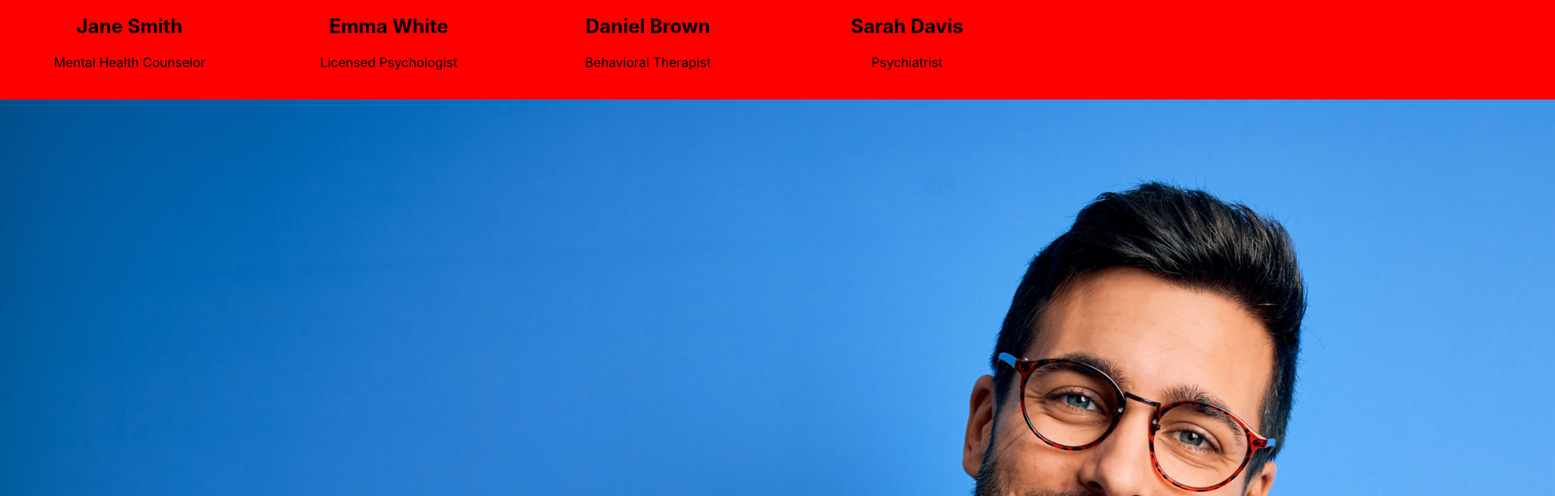
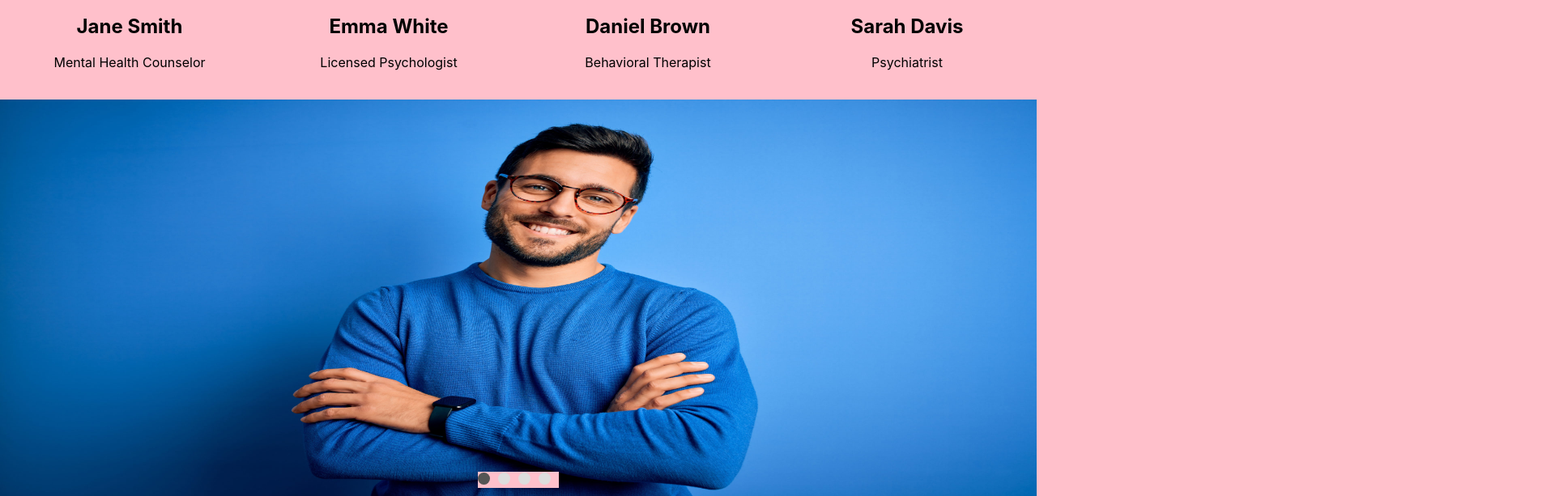
Before and after one commit to altina2801/LabKurs1, a React (Create React App) app: page / in a window 1280 px wide. Shown: the part 1703-2316 px from the top of the page at 81% size, 1920 px wide, since content can reach past the window. Built offline with nearby package versions, Linux system fonts and the light colour scheme; the HTML template or start-up script is replaced by a standard one.

Commit message:
slider update

```diff
--- a/src/components/footer.js
+++ b/src/components/footer.js
@@ -1,4 +1,4 @@
-import "../css/navbar.css";
+import "../css/footer.css";
 
 
 
--- a/src/components/home.js
+++ b/src/components/home.js
@@ -7,7 +7,7 @@ import img105 from '../images/105.png';
 /*import img106 from '../images/106.png';*/
 
 function Home() {
-  const [currentSlide, setCurrentSlide] = useState(0);
+
   const teamMembers = [
     { name: 'Jane Smith', position: ' Mental Health Counselor', image: img102 },
     { name: 'Emma White', position: ' Licensed Psychologist', image: img103 },
@@ -15,18 +15,8 @@ function Home() {
     { name: 'Sarah Davis', position: 'Psychiatrist', image: img105 },
     /*{ name: 'Anna Brown', position: 'Psychiatrist', image: img106 }*/
   ];
-  const images = [
-    { id: 1, src: require('../images/102.png'), alt: 'Slider Image 1' },
-    { id: 2, src: require('../images/103.png'), alt: 'Slider Image 2' },
-    { id: 3, src: require('../images/104.png'), alt: 'Slider Image 3' },
-    { id: 4, src: require('../images/102.png'), alt: 'Slider Image 4' }
-  ];
-  const nextSlide = () => {
-    setCurrentSlide(currentSlide === images.length - 1 ? 0 : currentSlide + 1);
-  };
-const prevSlide = () => {
-  setCurrentSlide(currentSlide === 0 ? images.length - 1 : currentSlide - 1);
-};
+
+
 
 
   const TeamMember = ({ name, position, image }) => {
@@ -42,6 +32,25 @@ const prevSlide = () => {
           </div>
       </div>
     );
+  };
+  const [currentSlide, setCurrentSlide] = useState(0);
+  const images = [
+    {  src: require('../images/102.png'), alt: 'Slider Image 1' },
+    {  src: require('../images/103.png'), alt: 'Slider Image 2' },
+    {  src: require('../images/104.png'), alt: 'Slider Image 3' },
+    {  src: require('../images/102.png'), alt: 'Slider Image 4' }
+  ];
+
+  const nextSlide = () => {
+    setCurrentSlide(currentSlide === images.length - 1 ? 0 : currentSlide + 1);
+  };
+
+  const prevSlide = () => {
+    setCurrentSlide(currentSlide === 0 ? images.length - 1 : currentSlide - 1);
+  };
+
+  const jumpToSlide = (index) => {
+    setCurrentSlide(index);
   };
 
 
@@ -95,17 +104,25 @@ const prevSlide = () => {
 
 
 <div className="slider">
-      {images.map((image) => (
+{images.map((image, index) => (
   <img
-          key={image.id}
+    key={index}
     src={image.src}
     alt={image.alt}
-          className={image.id === currentSlide + 1 ? 'slide active' : 'slide'}
+    className={index === currentSlide ? 'slide active' : 'slide'}
   />
 ))}
       <div className="slider-buttons">
-        <button onClick={prevSlide}>Previous</button>
-        <button onClick={nextSlide}>Next</button>
+      {images.map((image, index) => (
+  <button
+    key={image.id}
+    className={index === currentSlide ? 'active' : ''}
+    onClick={() => jumpToSlide(index)}
+  >
+    {/* Replace {index + 1} with an empty string */}
+    {index === currentSlide ? '' : ''}
+  </button>
+))}
       </div>
     </div>
 
--- a/src/css/home.css
+++ b/src/css/home.css
@@ -105,5 +105,53 @@
     transform: scale(1.1);
   }
   *{
-    background-color: red;
+    background-color: pink;
   }
+  /*Slideri */
+/* Slider */
+.slider {
+  position: relative;
+  width: 100%;
+  height: 500px;
+  overflow: hidden;
+}
+
+.slider img {
+  position: absolute;
+  top: 0;
+  left: 0;
+  width: 100%;
+  height: 100%;
+  opacity: 0;
+  transition: opacity 0.5s ease-in-out;
+}
+
+.slider .slide.active {
+  opacity: 1;
+}
+
+.slider-buttons {
+  position: absolute;
+  bottom: 20px;
+  left: 50%;
+  transform: translateX(-50%);
+}
+
+.slider-buttons button {
+  background-color: #ddd;
+  border: none;
+  border-radius: 50%;
+  cursor: pointer;
+  margin-right: 10px;
+  width: 15px;
+  height: 15px;
+  padding: 0;
+}
+
+.slider-buttons button.active {
+  background-color: #555;
+}
+
+.slider-buttons button:focus {
+  outline: none;
+}
```
Also changed, not shown: src/components/ImageSlider.js (deleted, +0 -23 lines). Lines whose indentation alone changed are shown as unchanged.
